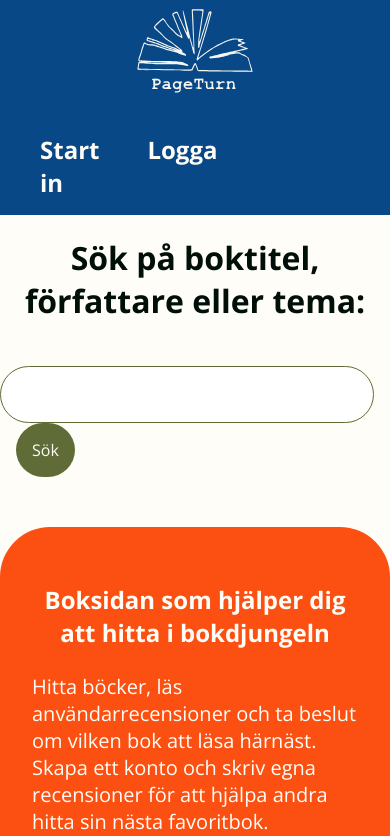
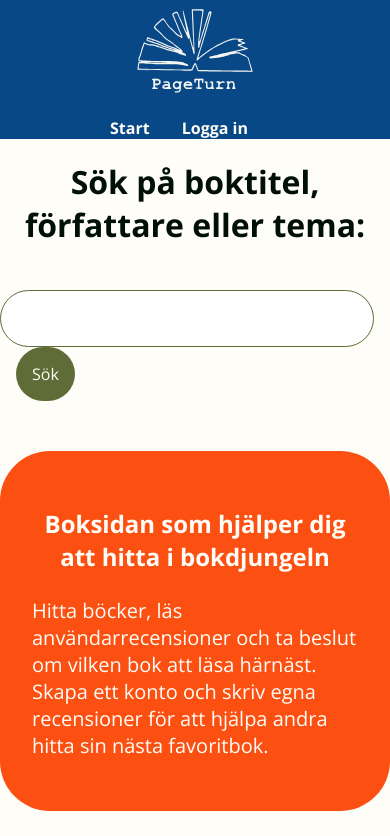
Before and after one commit to stinaRamona/projektReact, a React (Vite) app: page / in a window 390 px wide. Shown: the top 836 px of the page. Built offline with nearby package versions, Linux system fonts and the light colour scheme.

Commit message:
header responsiv

```diff
--- a/src/css/Header.css
+++ b/src/css/Header.css
@@ -86,6 +86,12 @@ img {
 
     .nav-link {
         font-weight: bold;
+        font-size: 1em;
+    }
+
+    #logOutBtn {
+        font-size: 1em;
+        margin:0;
     }
 
     #logoWrapper {
@@ -107,5 +113,7 @@ img {
 
     header ul {
         list-style: none;
+        margin: 0;
+        padding: 0;
     }
 }
```
